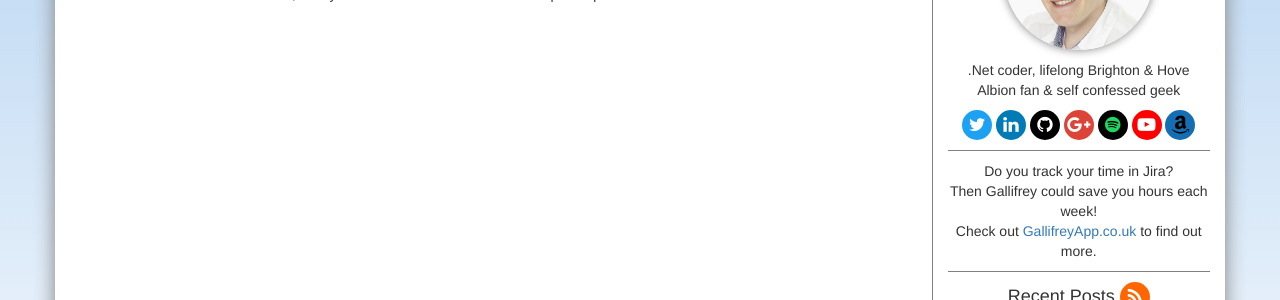
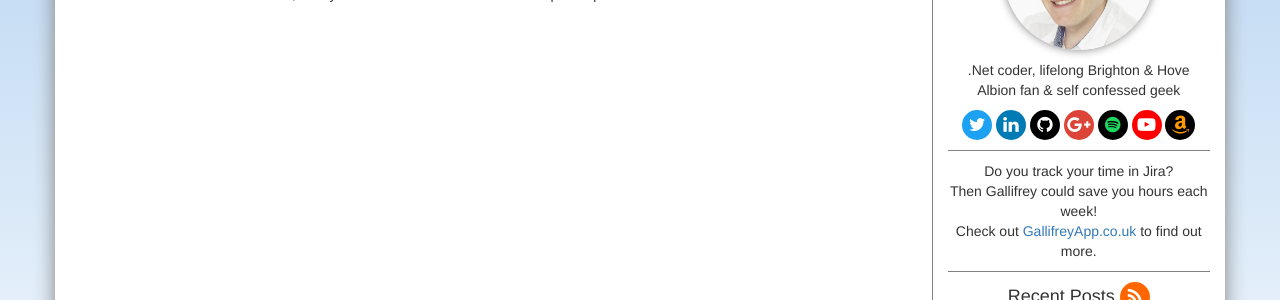
Before and after one commit to BlythMeister/blyth.me.uk, a Jekyll site: the page built from index.md, in a window 1280 px wide. Shown: the part 300-600 px from the top of the page. Built offline with Jekyll 4.4.1, drawn with Linux system fonts in a browser that asks for light colours.

Commit message:
Update styles.css

```diff
--- a/css/styles.css
+++ b/css/styles.css
@@ -173,8 +173,8 @@ body {
     }
 
     .fa.fa-amazon {
-        background: #146EB4;
-        color: #000000;
+        background: #000000;
+        color: #FF9900;
     }
 
 a.fa:hover {
```
